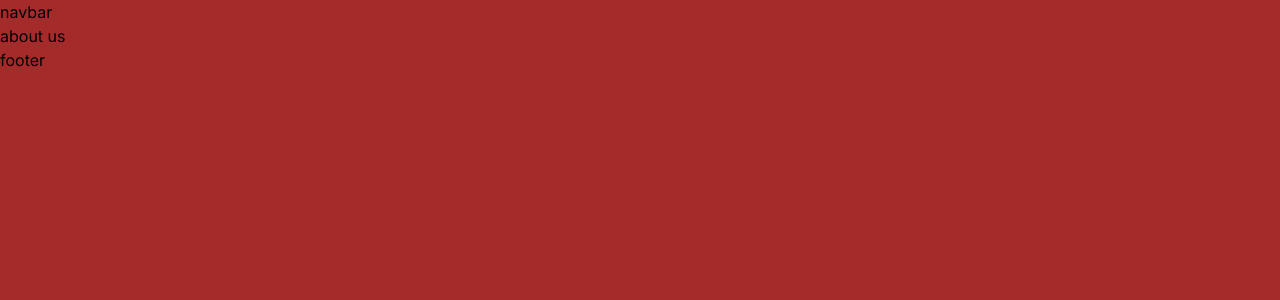
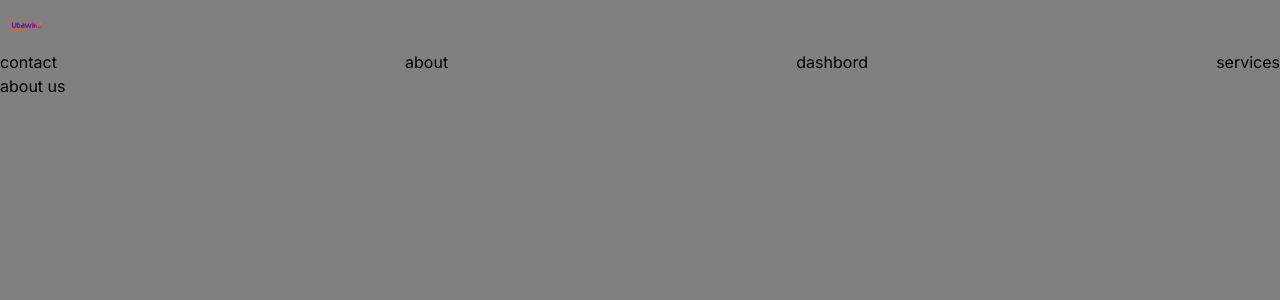
Before and after one commit to Iykeohtee/next_class_project, a Next.js app: page /about in a window 1280 px wide. Shown: the top 300 px of the page. Built offline with nearby package versions, Linux system fonts and the light colour scheme.

Commit message:
worked on navbarv

```diff
--- a/src/app/globals.css
+++ b/src/app/globals.css
@@ -3,5 +3,5 @@
 @tailwind utilities;
 
 body{
-    background-color: brown;
+    background-color: gray;
 }
--- a/src/app/layout.js
+++ b/src/app/layout.js
@@ -1,7 +1,9 @@
 import { Inter } from "next/font/google";
 import "./globals.css";
+import Navbar from "@/components/Navbar";
 
 const inter = Inter({ subsets: ["latin"] });
+
 
 export const metadata = {
   title: "Next Class Project",
@@ -12,9 +14,9 @@ export default function RootLayout({ children }) {
   return (
     <html lang="en">
       <body className={inter.className}>
-        navbar
+        <Navbar/>
         {children}
-        footer
+        {/* footer */}
         </body>
     </html>
   );
--- a/src/app/page.js
+++ b/src/app/page.js
@@ -1,32 +1,30 @@
 "use client"
 import Image from "next/image";
 import Loading from "@/components/Loading";
+import { useState } from "react";
 
 export default function Home() {
-  function getData (){
-    const res = fetch('https://jsonplaceholder.typicode.com/todos/1')
-    .then(response => response.json())
-    .then(json => console.log(json))
-  }
-
-  getData();
-//   function increment (count){
-//     console.log(count);
-//   }
-  // function getGreetings (names){
-//     return `hello ${names}`
-//   }
-
-  // const names = "famous"
-  return (
-    <main>
-      <Loading uy = {resg}/>
-      {/* <div>
-        Home
-      </div>
-      {increment(2)}
-      <h1>{getGreetings(names)}</h1>
-       */}
-    </main>
-  );
+  // function getData() {
+  //   const res = fetch('https://jsonplaceholder.typicode.com/todos/1')
+  //     .then(response => response.json())
+  //     .then(json => console.log(json))
+  // }
+  // const [increment, setIncrement] = useState(0)
+  // const add = () => {
+  //   setIncrement(increment + 1)
+  // }
+  // const decrement =()=>{
+  //   setIncrement(increment -1 )
+  // }
+  // return (
+  //   <main>
+  //     <div>Home</div>
+  //     <Loading/>
+  //     <h1></h1>
+  //     <button  onClick={add}>{increment} <br></br>Increase me</button>
+  //     <br></br>
+  //     <button  onClick={decrement}>{increment} <br></br>decrease me</button>
+  //     <h1>count</h1>
+  //   </main>
+  // );
 }
--- /dev/null
+++ b/src/app/services/page.js
@@ -0,0 +1,11 @@
+import React from 'react'
+
+function page() {
+  return (
+    <div>
+      services
+    </div>
+  )
+}
+
+export default page
--- a/src/components/Loading.js
+++ b/src/components/Loading.js
@@ -1,6 +1,6 @@
 import React from 'react'
 
-const Loading = ({res}) => {
+const Loading = ({props, res}) => {
   return (
     <div>
       <p>Loading..</p>
--- /dev/null
+++ b/src/components/Navbar.js
@@ -0,0 +1,21 @@
+import React from 'react'
+import Image from 'next/image';
+import Link from 'next/link';
+
+const Navbar = () => {
+    return (
+        <div>
+            <div>
+                <Image src="/logo.png" width={50} height={50} />
+            </div>
+            <div className='flex justify-between'>
+                <Link href='/contact'>contact</Link>
+                <Link href='/about'>about</Link>
+                <Link href='/dashbord'>dashbord</Link>
+                <Link href='/services'>services</Link>
+            </div>
+        </div>
+    )
+}
+
+export default Navbar;
--- /dev/null
+++ b/src/components/nav.css
@@ -0,0 +1,3 @@
+.nav{
+    background-color: blue;
+}
```
Also changed, not shown: public/logo.png (added).
